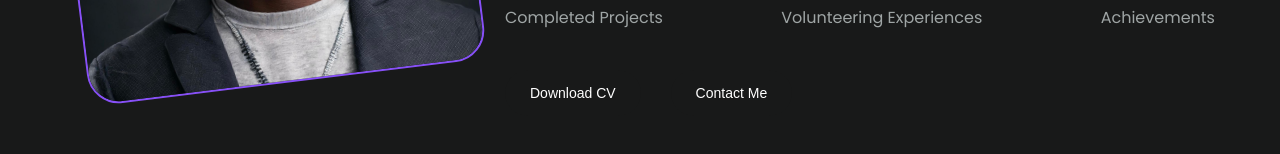
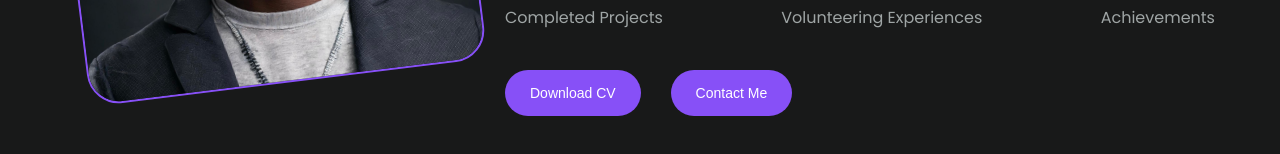
Before and after one commit to ruwinikularathne/My-Portfolio, a React (Create React App) app: page / in a window 1280 px wide. Shown: the part 1009-1163 px from the top of the page. Built offline with nearby package versions, Linux system fonts and the light colour scheme.

Commit message:
fixed  about me page buttons

```diff
--- a/src/components/About/About.css
+++ b/src/components/About/About.css
@@ -63,6 +63,23 @@
     gap: 30px;
 }
 
+#about .about_btn {
+    padding: 15px 25px;
+    border-radius: var(--border-radius-5);
+    color: var(--color-text);
+    display: inline-block;
+    font-size: 14px;
+    font-weight: 500;
+    background: var(--color-primary);
+    text-align: center;
+    cursor: pointer;
+    transition: background 0.3s ease;
+}
+
+#about .about_btn:hover {
+    background: var(--color-primary-dark);
+}
+
 @media (max-width: 850px) {
     #about .about_container {
         grid-template-columns: 100%;
@@ -72,12 +89,16 @@
         display: none;
     }
 
+    /*
     #about .btn {
         display: block;
         margin: auto;
         width: 100%;
         max-width: 400px;
     }
+    */
+
+
 
     #about .metrics_container {
         flex-direction: column;
--- a/src/components/About/index.jsx
+++ b/src/components/About/index.jsx
@@ -36,8 +36,8 @@ const About = () => {
                     </div>
 
                     <div className="about_info_bottom">
-                            <button className='btn'>Download CV</button>
-                            <button className='btn'>Contact Me</button>
+                            <button className='about_btn'>Download CV</button>
+                            <button className='about_btn'>Contact Me</button>
                         </div>
 
                 </div>
```
